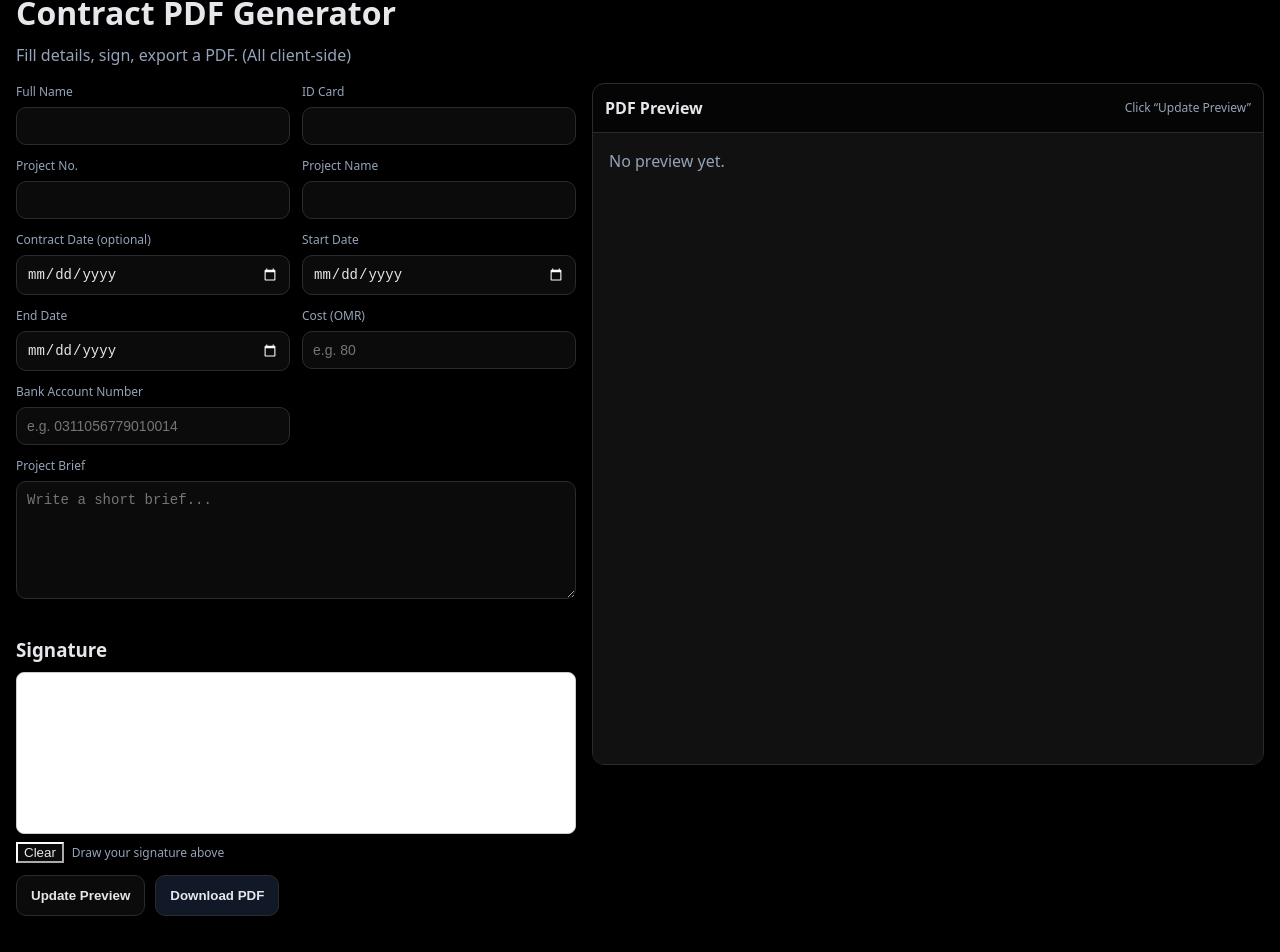
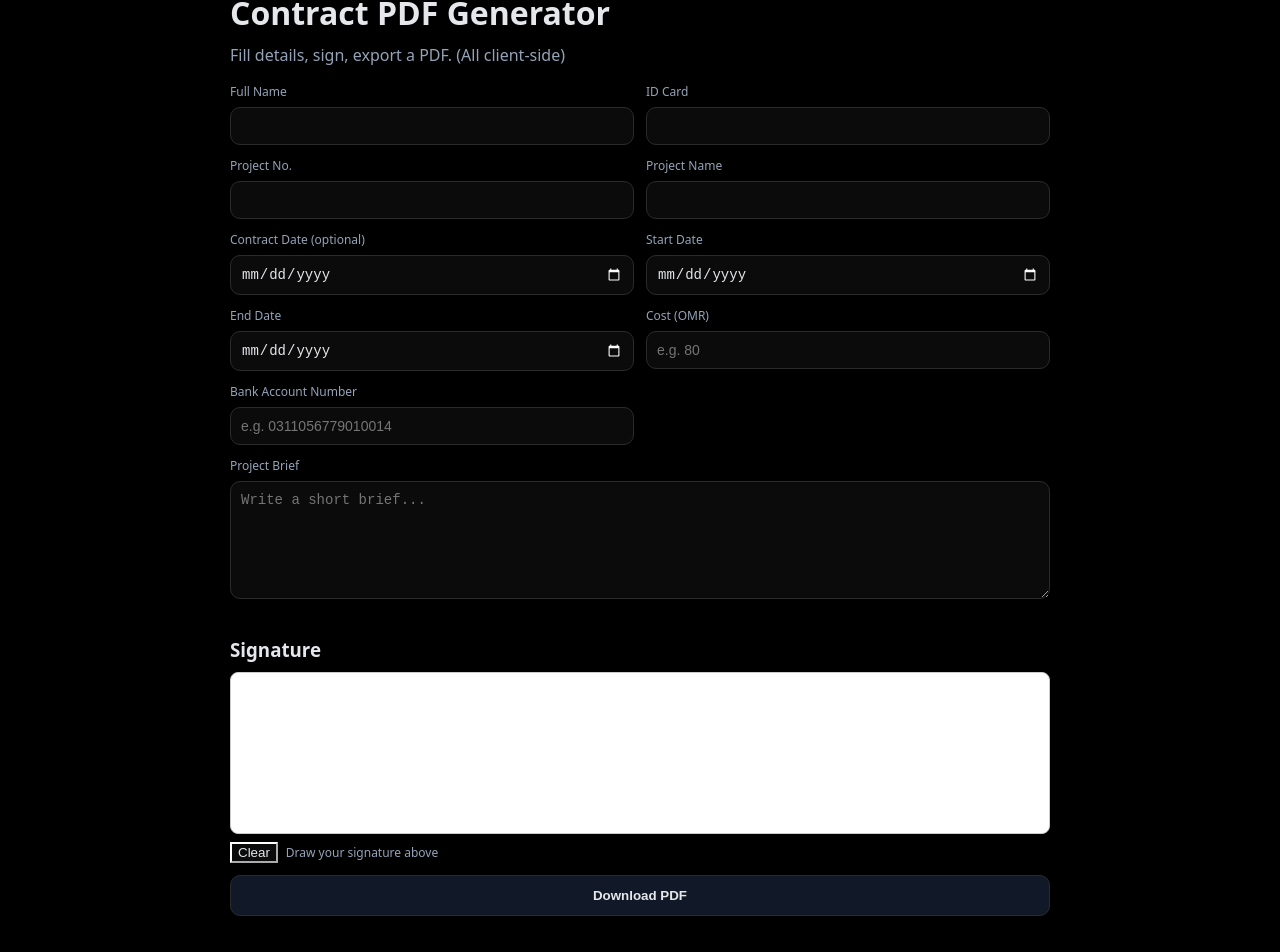
Before and after one commit to mdaoui/GW-Contract, a React (Vite) app: page / in a window 1280 px wide. Shown: the part 88-1040 px from the top of the page. Built offline with nearby package versions, Linux system fonts and the light colour scheme.

Commit message:
Remove PDF preview panel

```diff
--- a/src/App.jsx
+++ b/src/App.jsx
@@ -1,4 +1,4 @@
-import React, { useEffect, useMemo, useRef, useState } from "react";
+import React, { useMemo, useRef, useState } from "react";
 import SignaturePad from "./ui/SignaturePad";
 import gwLogoUrl from "./assets/gw-logo.png";
 
@@ -19,8 +19,6 @@ export default function App() {
   const [signatureDataUrl, setSignatureDataUrl] = useState(null);
   const [busy, setBusy] = useState(false);
   const signatureApiRef = useRef(null);
-  const previewUrlRef = useRef(null);
-  const [pdfPreviewUrl, setPdfPreviewUrl] = useState(null);
 
   const fileName = useMemo(() => {
     const safe = (s) =>
@@ -49,19 +47,6 @@ export default function App() {
     URL.revokeObjectURL(url);
   };
 
-  const setPreviewFromBlob = (blob) => {
-    const url = URL.createObjectURL(blob);
-    if (previewUrlRef.current) URL.revokeObjectURL(previewUrlRef.current);
-    previewUrlRef.current = url;
-    setPdfPreviewUrl(url);
-  };
-
-  useEffect(() => {
-    return () => {
-      if (previewUrlRef.current) URL.revokeObjectURL(previewUrlRef.current);
-    };
-  }, []);
-
   const buildPdfBlob = async () => {
     const sig = signatureApiRef.current?.getDataUrl?.() ?? signatureDataUrl ?? null;
     if (sig !== signatureDataUrl) setSignatureDataUrl(sig);
@@ -74,21 +59,10 @@ export default function App() {
     });
   };
 
-  const onPreview = async () => {
-    setBusy(true);
-    try {
-      const blob = await buildPdfBlob();
-      setPreviewFromBlob(blob);
-    } finally {
-      setBusy(false);
-    }
-  };
-
   const onDownload = async () => {
     setBusy(true);
     try {
       const blob = await buildPdfBlob();
-      setPreviewFromBlob(blob);
       downloadBlob(blob, fileName);
     } finally {
       setBusy(false);
@@ -98,7 +72,7 @@ export default function App() {
   return (
     <div
       style={{
-        maxWidth: 1400,
+        maxWidth: 820,
         margin: "40px auto",
         padding: 16,
         fontFamily: "system-ui, Arial",
@@ -109,14 +83,6 @@ export default function App() {
         Fill details, sign, export a PDF. (All client-side)
       </p>
 
-      <div
-        style={{
-          display: "grid",
-          gridTemplateColumns: "minmax(360px, 560px) minmax(0, 1fr)",
-          gap: 16,
-          alignItems: "start",
-        }}
-      >
       <div style={{ display: "grid", gap: 12 }}>
         <div style={{ display: "grid", gridTemplateColumns: "1fr 1fr", gap: 12 }}>
           <Field
@@ -203,24 +169,6 @@ export default function App() {
           ) : null}
         </div>
 
-          <div style={{ display: "flex", gap: 10, flexWrap: "wrap" }}>
-            <button
-              type="button"
-              onClick={onPreview}
-              disabled={busy}
-              style={{
-                padding: "12px 14px",
-                borderRadius: 10,
-                border: "1px solid #2b2b2b",
-                background: "#0b0b0b",
-                color: "#e5e7eb",
-                cursor: busy ? "not-allowed" : "pointer",
-                fontWeight: 700,
-              }}
-            >
-              {busy ? "Generating..." : "Update Preview"}
-            </button>
-
         <button
           type="button"
           onClick={onDownload}
@@ -237,55 +185,6 @@ export default function App() {
         >
           {busy ? "Generating..." : "Download PDF"}
         </button>
-          </div>
-        </div>
-
-        <div
-          style={{
-            border: "1px solid #2b2b2b",
-            borderRadius: 12,
-            overflow: "hidden",
-            background: "#050505",
-            position: "sticky",
-            top: 16,
-            height: "calc(100vh - 120px)",
-            display: "flex",
-            flexDirection: "column",
-          }}
-        >
-          <div
-            style={{
-              padding: 12,
-              borderBottom: "1px solid #2b2b2b",
-              display: "flex",
-              alignItems: "center",
-              justifyContent: "space-between",
-              gap: 12,
-            }}
-          >
-            <div style={{ fontWeight: 700 }}>PDF Preview</div>
-            <div style={{ fontSize: 12, color: "#94a3b8" }}>
-              Click “Update Preview”
-            </div>
-          </div>
-
-          <div style={{ flex: 1, background: "#111" }}>
-            {pdfPreviewUrl ? (
-              <iframe
-                title="PDF Preview"
-                src={pdfPreviewUrl}
-                style={{
-                  width: "100%",
-                  height: "100%",
-                  border: 0,
-                  background: "#111",
-                }}
-              />
-            ) : (
-              <div style={{ padding: 16, color: "#94a3b8" }}>No preview yet.</div>
-            )}
-          </div>
-        </div>
       </div>
     </div>
   );
```
Lines whose indentation alone changed are shown as unchanged.
